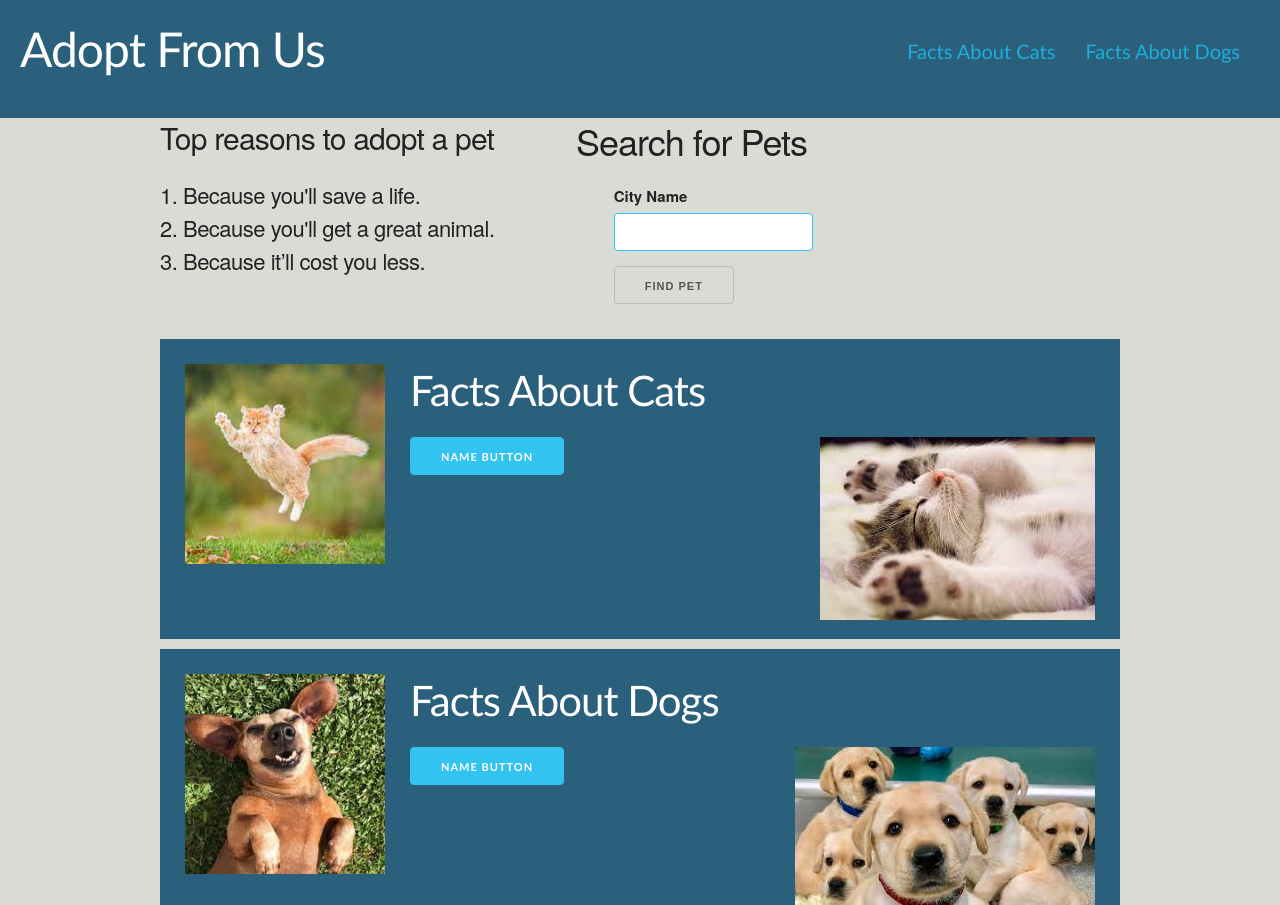
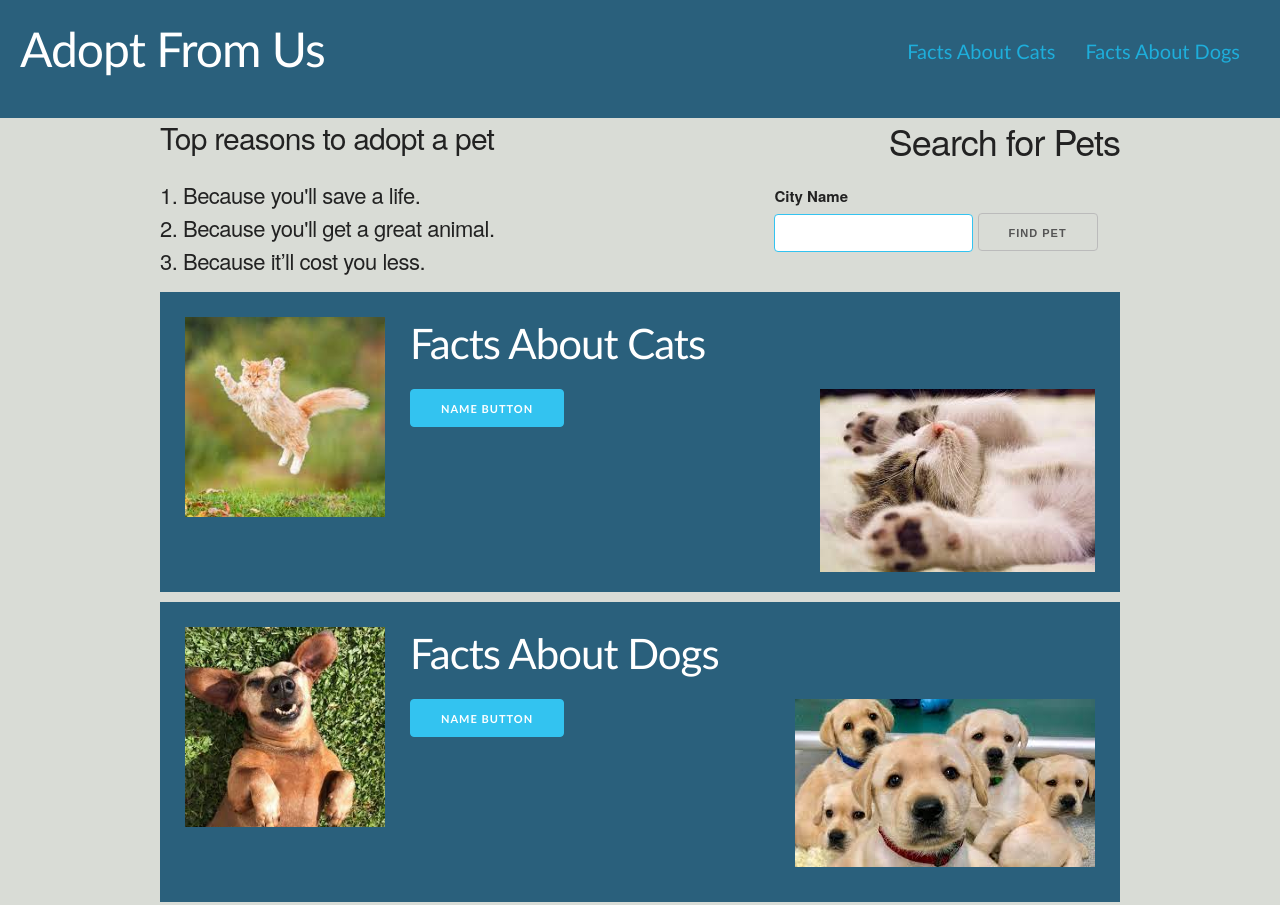
Before and after one commit to mcswajl/project-1, a plain HTML site: page index.html in a window 1280 px wide. Shown: the top 905 px of the page. Drawn offline with nearby package versions, Linux system fonts and the light colour scheme.

Commit message:
pushing my latest files

```diff
--- a/assets/css/style.css
+++ b/assets/css/style.css
@@ -42,6 +42,15 @@ header nav ul li {
     margin-left: 25px;
 }
 
+
+
+.formsearch {
+    display: inline-flex;
+    flex-direction: column;
+    align-items: flex-end;
+    /* width: 100%;*/
+
+}
 /* apply styles to the a href= */
 a {
     color: #ffffff;
@@ -103,6 +112,10 @@ form {
     width: 75%;
     display:inline-block;
     margin-left: 10%;
+
+}
+label {
+    align-self: center;
 }
 /* apply styles to the aside elements */
 /* aside {
--- a/index.html
+++ b/index.html
@@ -58,15 +58,15 @@
   –––––––––––––––––––––––––––––––––––––––––––––––––– -->
   <div class="container">
     <div class="row">
-      <div class="five columns">
+      <div class="six columns">
         <h4>Top reasons to adopt a pet</h4>
         <h5> 1. Because you'll save a life.</h5>
         <h5> 2. Because you'll get a great animal.</h5>
         <h5> 3. Because it’ll cost you less.</h5>
       </div>
-      <div class="two columns"></div>
 
-       <div class="five columns">
+
+       <div class="six columns formsearch">
         <h3 class="card-header text-uppercase">Search for Pets</h3>
         <form id="user-form" class="card-body">
           <label class="form-label" for="username">City Name</label>
@@ -75,9 +75,6 @@
         </form>
        </div>
     </div>
-
-
-
 
 
     <!-- This section is linked from the nav bar  -->
@@ -90,11 +87,10 @@
             <a class="button button-primary" href="#">Name button</button></a>
             <img src="./assets/images/cat2.jpg" class="float-right"
             alt="Search engine Optimization, image of cats, pets">
-
           </img>
+        </p>
         </img>
 
-          </p>
 
   </section>
 
```
